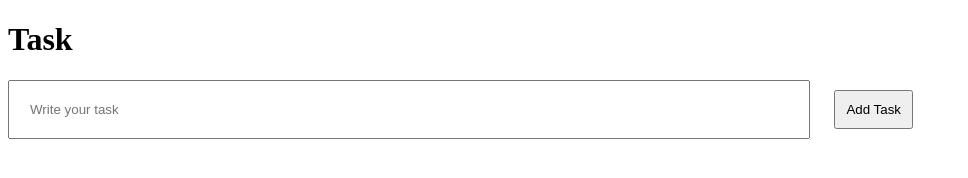
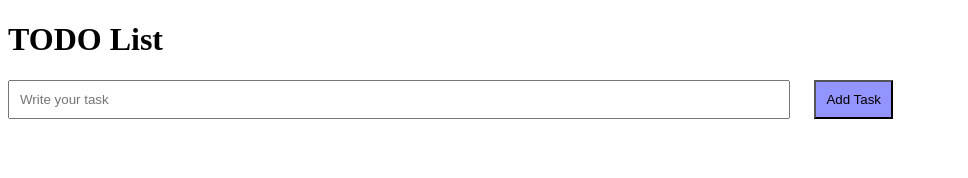
Before and after one commit to pianist161/pianist161.github.io, a plain HTML site: page src/todolist/index.html in a window 1280 px wide. Shown: the whole page, without its empty margins (0-968 px from the left). Drawn offline with Linux system fonts and the light colour scheme.

Commit message:
toDo list 2

```diff
--- a/src/todolist/index.css
+++ b/src/todolist/index.css
@@ -8,10 +8,12 @@
   align-items: center;
 }
 input {
-  padding: 20px;
   margin-right: 20px;
   width: 60%;
+  padding: 10px;
 }
 button {
+  background-color: rgba(0, 0, 255, 0.419);
   padding: 10px;
+  color: black;
 }
--- a/src/todolist/index.html
+++ b/src/todolist/index.html
@@ -7,7 +7,7 @@
     <title>Document</title>
   </head>
   <body>
-    <h1>Task</h1>
+    <h1>TODO List</h1>
     <input type="text" placeholder="Write your task" />
     <button>Add Task</button>
     <div class="mainDiv"></div>
--- a/src/todolist/index.js
+++ b/src/todolist/index.js
@@ -10,7 +10,9 @@ button.addEventListener("click", () => {
   input.value = "";
 });
 const addTask = (task) => {
-  tasks.push(task);
+  if (task !== "") {
+    tasks.push(task);
+  }
 };
 const displayTasks = (tasks) => {
   mainDiv.textContent = "";
```
